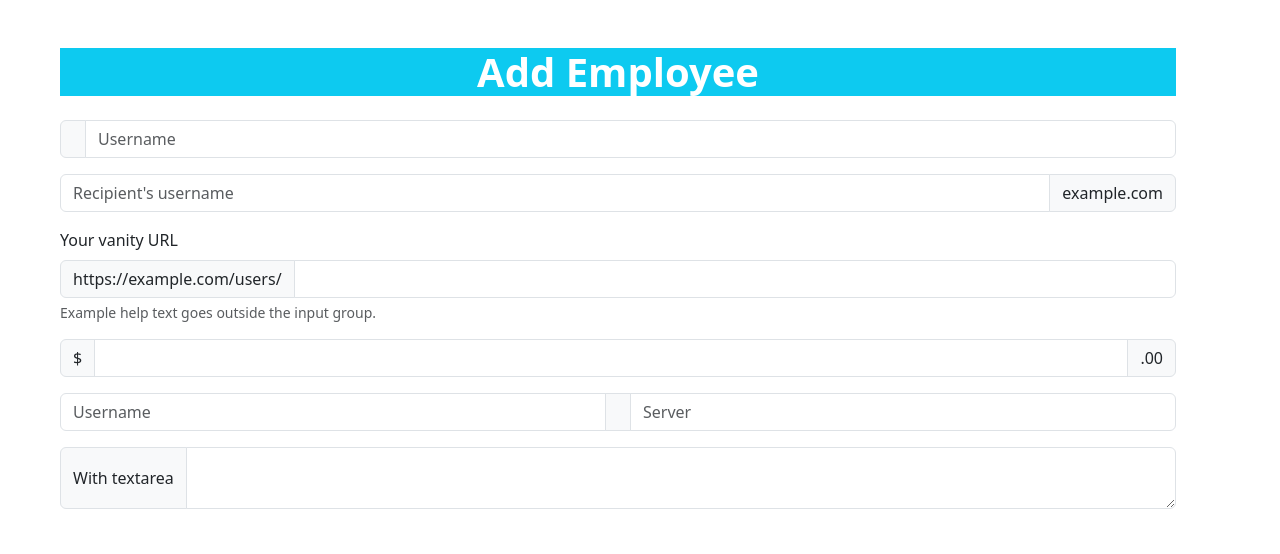
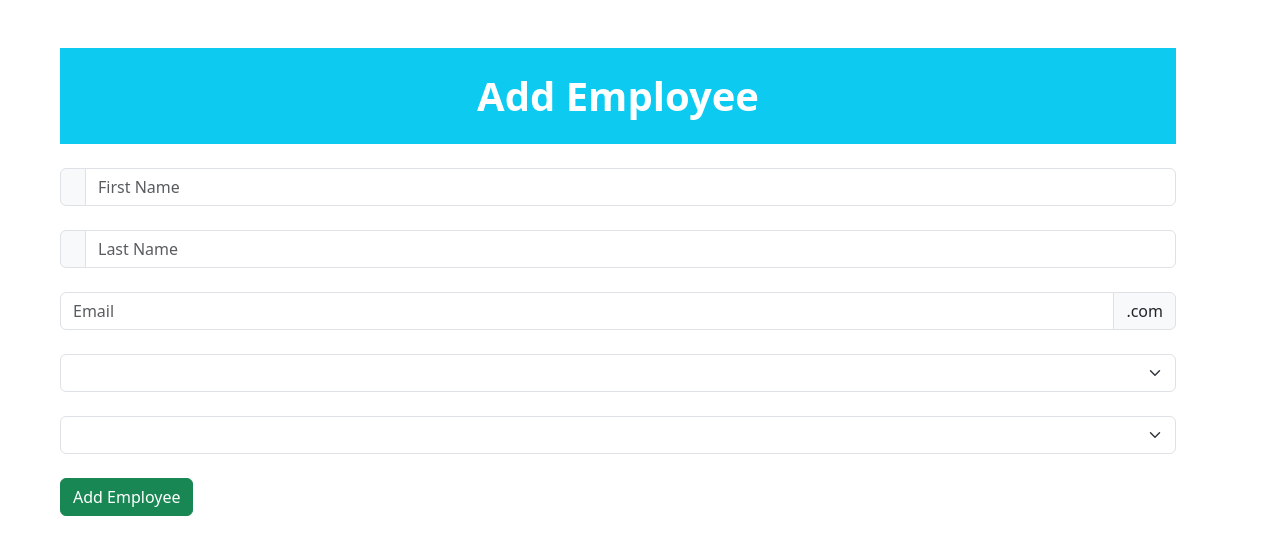
Before and after one commit to ravinduheshan99/Employee-Management-System-Front-End, an Angular app: page / in a window 1280 px wide. Shown: the top 554 px of the page. Built offline with nearby package versions, Linux system fonts and the light colour scheme.

Commit message:
add-emp function implement and test for record insertion

```diff
--- a/src/app/page/manage-employee/manage-employee.component.html
+++ b/src/app/page/manage-employee/manage-employee.component.html
@@ -1,40 +1,36 @@
 <div class="container m-5">
 
-<h1 class="text-center mb-4 bg-info text-white fw-bolder">Add Employee</h1>
+<h1 class="text-center mb-4 bg-info p-4 text-white fw-bolder">Add Employee</h1>
 
-  <div class="input-group mb-3">
+  <div class="input-group mb-4">
     <span class="input-group-text" id="basic-addon1"></span>
-    <input type="text" class="form-control" placeholder="Username" aria-label="Username" aria-describedby="basic-addon1">
+    <input type="text" class="form-control" placeholder="First Name" aria-label="First Name" [(ngModel)]="employeeObject.firstName" aria-describedby="basic-addon1">
   </div>
 
-  <div class="input-group mb-3">
-    <input type="text" class="form-control" placeholder="Recipient's username" aria-label="Recipient's username" aria-describedby="basic-addon2">
-    <span class="input-group-text" id="basic-addon2">example.com</span>
+  <div class="input-group mb-4">
+    <span class="input-group-text" id="basic-addon1"></span>
+    <input type="text" class="form-control" placeholder="Last Name" aria-label="Last Name" [(ngModel)]="employeeObject.lastName" aria-describedby="basic-addon1">
   </div>
 
-  <div class="mb-3">
-    <label for="basic-url" class="form-label">Your vanity URL</label>
-    <div class="input-group">
-      <span class="input-group-text" id="basic-addon3">https://example.com/users/</span>
-      <input type="text" class="form-control" id="basic-url" aria-describedby="basic-addon3 basic-addon4">
-    </div>
-    <div class="form-text" id="basic-addon4">Example help text goes outside the input group.</div>
+  <div class="input-group mb-4">
+    <input type="text" class="form-control" placeholder="Email" aria-label="Email" [(ngModel)]="employeeObject.email" aria-describedby="basic-addon2">
+    <span class="input-group-text" id="basic-addon2">.com</span>
   </div>
 
-  <div class="input-group mb-3">
-    <span class="input-group-text">$</span>
-    <input type="text" class="form-control" aria-label="Amount (to the nearest dollar)">
-    <span class="input-group-text">.00</span>
-  </div>
+  <select class="form-select mb-4" aria-label="Default select example" [(ngModel)]="employeeObject.departmentId">
+    <option selected>Department ID</option>
+    <option value="D001">D001</option>
+    <option value="D002">D002</option>
+    <option value="D003">D003</option>
+  </select>
 
-  <div class="input-group mb-3">
-    <input type="text" class="form-control" placeholder="Username" aria-label="Username">
-    <span class="input-group-text"></span>
-    <input type="text" class="form-control" placeholder="Server" aria-label="Server">
-  </div>
+  <select class="form-select mb-4" aria-label="Default select example" [(ngModel)]="employeeObject.roleId">
+    <option selected>Role ID</option>
+    <option value="R001">R001</option>
+    <option value="R002">R002</option>
+    <option value="R003">R003</option>
+  </select>
 
-  <div class="input-group">
-    <span class="input-group-text">With textarea</span>
-    <textarea class="form-control" aria-label="With textarea"></textarea>
-  </div>
+  <button type="button" class="btn btn-success" (click)="addEmployee()">Add Employee</button>
+
 </div>
--- a/src/app/page/manage-employee/manage-employee.component.ts
+++ b/src/app/page/manage-employee/manage-employee.component.ts
@@ -1,12 +1,33 @@
+import { CommonModule } from '@angular/common';
+import { HttpClient, HttpClientModule } from '@angular/common/http';
 import { Component } from '@angular/core';
+import { FormsModule } from '@angular/forms';
 
 @Component({
   selector: 'app-manage-employee',
   standalone: true,
-  imports: [],
+  imports: [FormsModule,HttpClientModule,CommonModule],
   templateUrl: './manage-employee.component.html',
   styleUrl: './manage-employee.component.css'
 })
 export class ManageEmployeeComponent {
 
+  public employeeObject={
+   firstName:"",
+   lastName:"",
+   email:"",
+   departmentId:"",
+   roleId:""
+  }
+
+  constructor(private http:HttpClient){}
+
+  addEmployee(){
+    this.http.post("http://localhost:8080/emp-controller/add-employee",this.employeeObject).subscribe(
+      (data)=>{
+        console.log(data);
+      }
+    )
+  }
+
 }
```
